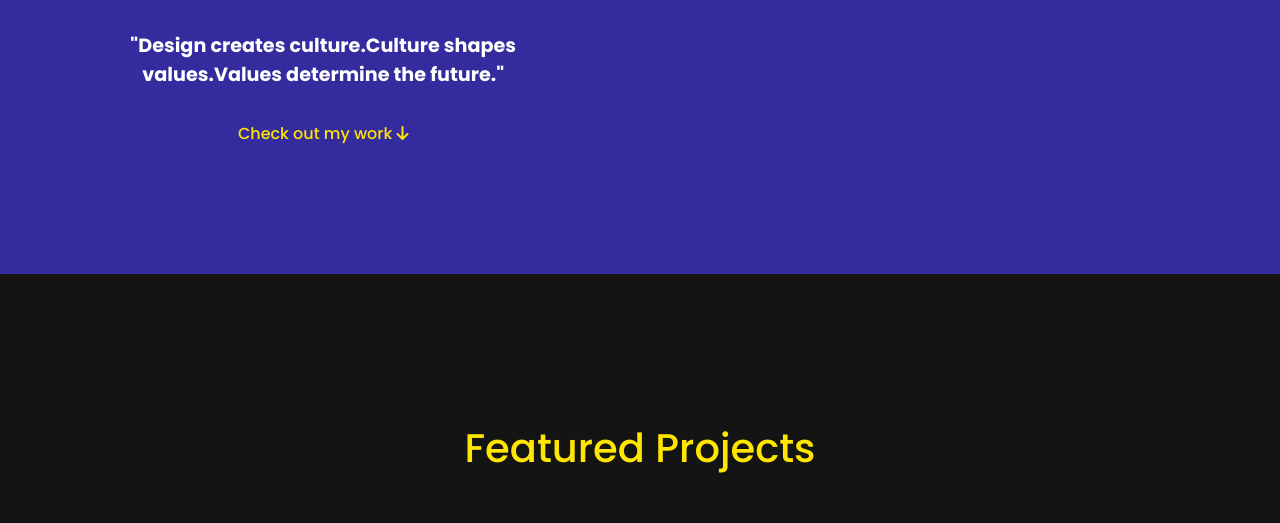
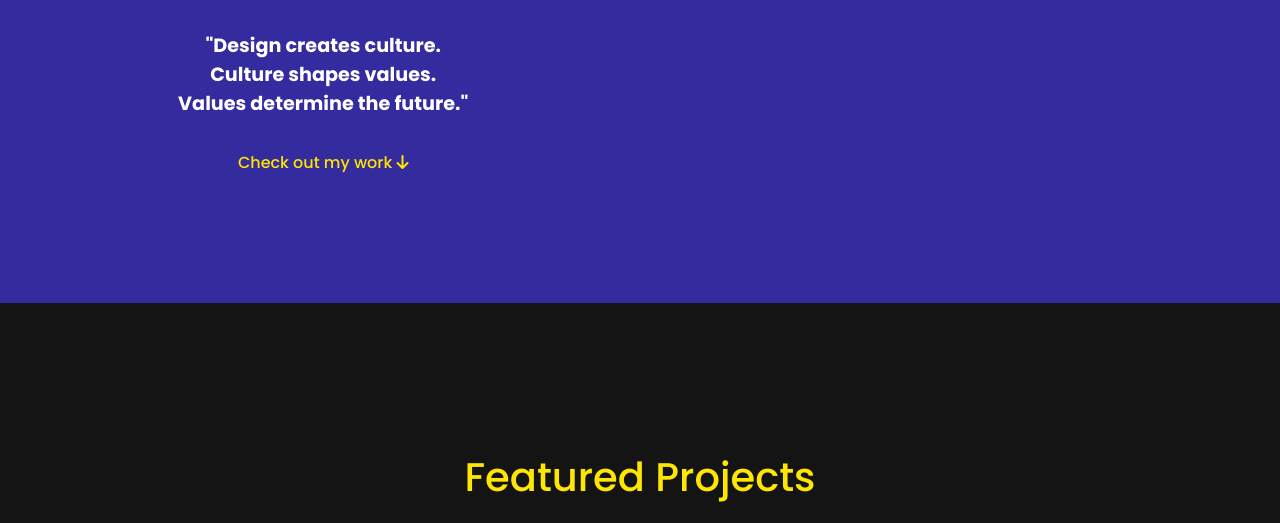
Before and after one commit to AchalSaxena24112003/Portfolio, a plain HTML site: page index.html in a window 1280 px wide. Shown: the part 1316-1839 px from the top of the page. Drawn offline with nearby package versions, Linux system fonts and the light colour scheme; grey boxes are pictures that could not be loaded.

Commit message:
Update index.html

```diff
--- a/index.html
+++ b/index.html
@@ -47,7 +47,7 @@
             I am 20 year old, studying at Indian Institute of Technology Dhanbad.
             I really enjoy the process of making things better by design.My goal always sticks on making easy and engaging experience for user but also eye catching design at the same time.<br><br>
             <div class= "quote">
-              <p><b>"Design creates culture.Culture shapes values.Values determine the future."</p>
+              <p><b>"Design creates culture.<br>Culture shapes values.<br>Values determine the future."</p>
             </div>
 
 
```
